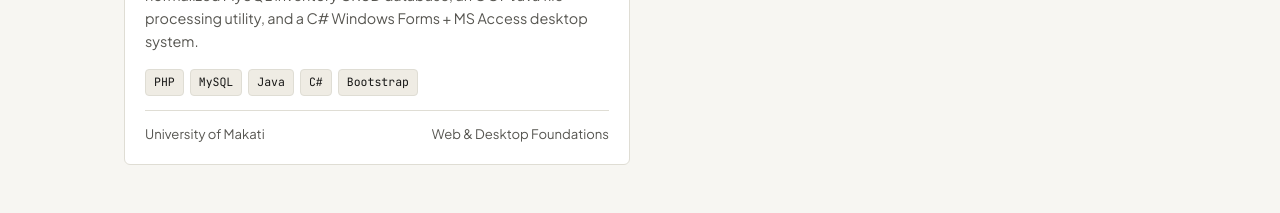
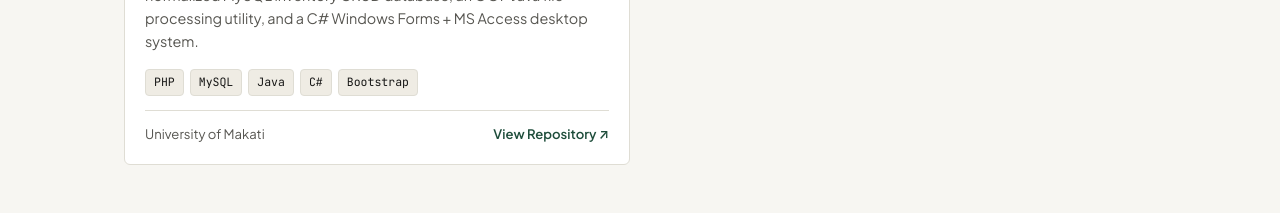
Before and after one commit to JohnyBricky/JohnyBricky.github.io, a plain HTML site: page index.html in a window 1280 px wide. Shown: the part 2860-3073 px from the top of the page. Drawn offline with Linux system fonts and the light colour scheme.

Commit message:
Link UMak Coursework card to OOP_Finals_Event_Scheduler repo

```diff
--- a/index.html
+++ b/index.html
@@ -661,7 +661,8 @@
                 description: "Built a responsive PHP/HTML/CSS/Bootstrap web application, a normalized MySQL inventory CRUD database, an OOP Java file-processing utility, and a C# Windows Forms + MS Access desktop system.",
                 tech: ["PHP", "MySQL", "Java", "C#", "Bootstrap"],
                 footerLeft: "University of Makati",
-                footerRight: "Web & Desktop Foundations"
+                footerLinkLabel: "View Repository ↗",
+                footerLinkHref: "https://github.com/Rouhi101522/OOP_Finals_Event_Scheduler"
               }
             ]
           }
--- a/portfolio-config.json
+++ b/portfolio-config.json
@@ -203,7 +203,8 @@
             "description": "Built a responsive PHP/HTML/CSS/Bootstrap web application, a normalized MySQL inventory CRUD database, an OOP Java file-processing utility, and a C# Windows Forms + MS Access desktop system.",
             "tech": ["PHP", "MySQL", "Java", "C#", "Bootstrap"],
             "footerLeft": "University of Makati",
-            "footerRight": "Web & Desktop Foundations"
+            "footerLinkLabel": "View Repository ↗",
+            "footerLinkHref": "https://github.com/Rouhi101522/OOP_Finals_Event_Scheduler"
           }
         ]
       }
```
